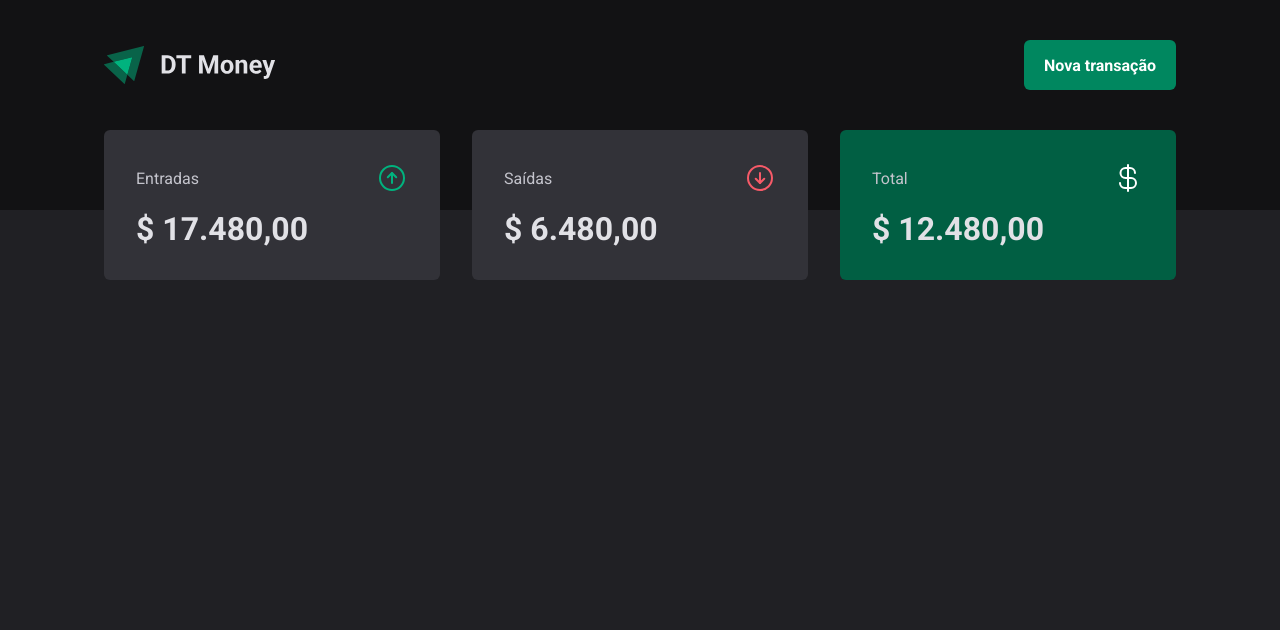
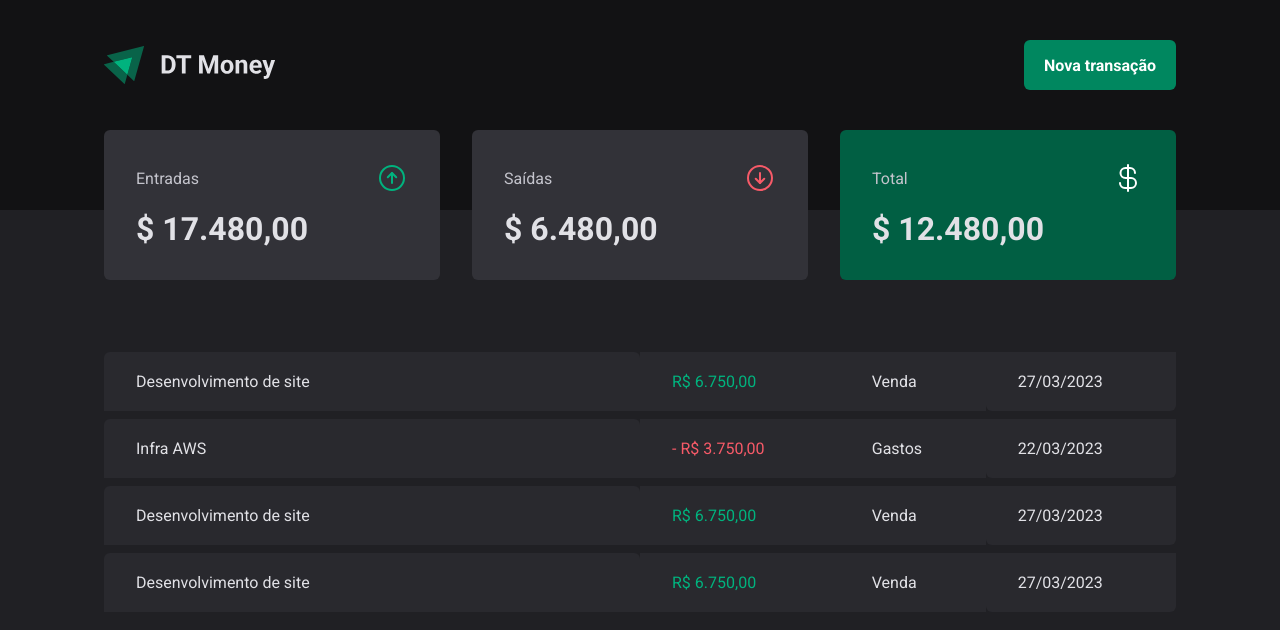
Before and after one commit to ViktorHugodev/dt-money, a React (Vite) app: page / in a window 1280 px wide. Shown: the top 630 px of the page. Built offline with nearby package versions, Linux system fonts and the light colour scheme.

Commit message:
feat: table with values

```diff
--- a/src/pages/Transactions/index.tsx
+++ b/src/pages/Transactions/index.tsx
@@ -1,11 +1,61 @@
 import { Header } from '../../components/Header';
 import { Summary } from '../../components/Summary';
+import { PriceHighLight, TransactionContainer, TransactionTable } from './styles';
 
 export function Transactions(){
   return (
     <>
     <Header/>
     <Summary />
+    <TransactionContainer>
+    <TransactionTable>
+      <tbody>
+        <tr>
+          <td width="50%">Desenvolvimento de site</td>
+          <td>
+            <PriceHighLight variant="income">
+              R$ 6.750,00
+            </PriceHighLight>
+            </td>
+          <td>
+            Venda
+            </td>
+          <td>27/03/2023</td>
+        </tr>
+        <tr>
+          <td width="50%">Infra AWS</td>
+          <td>
+          <PriceHighLight variant="outcome">
+              - R$ 3.750,00
+            </PriceHighLight>
+            </td>
+          <td>Gastos</td>
+          <td>22/03/2023</td>
+        </tr>
+        <tr>
+          <td width="50%">Desenvolvimento de site</td>
+          <td>
+          <PriceHighLight variant="income">
+              R$ 6.750,00
+            </PriceHighLight>
+            </td>
+          <td>Venda</td>
+          <td>27/03/2023</td>
+        </tr>
+        <tr>
+          <td width="50%">Desenvolvimento de site</td>
+          <td>
+            <PriceHighLight variant="income">
+              R$ 6.750,00
+            </PriceHighLight>
+            </td>
+          <td>Venda</td>
+          <td>27/03/2023</td>
+        </tr>
+      </tbody>
+    </TransactionTable>
+    </TransactionContainer>
+
     </>
   )
 }
--- a/src/pages/Transactions/styles.ts
+++ b/src/pages/Transactions/styles.ts
@@ -0,0 +1,35 @@
+import styled from 'styled-components';
+
+export const TransactionContainer = styled.main`
+  width: 100%;
+  max-width: 1120px;
+  margin: 4rem auto 0;
+  padding: 0 1.5rem;
+`
+interface PriceHighLightProps {
+  variant: 'income'| 'outcome'
+}
+export const PriceHighLight = styled.span<PriceHighLightProps>`
+  color: ${props => props.variant === 'income' ? props.theme['green-300']: props.theme['red-300']}
+`
+
+export const TransactionTable = styled.table`
+  width: 100%;
+  border-collapse: separate;
+  border-spacing: 0 0.5rem;
+
+  td {
+    padding: 1.25rem 2rem;
+    background-color: ${props => props.theme['gray-700']};
+
+    &:first-child {
+      border-top-left-radius: 6px;
+      border-top-right-radius: 6px;
+    }
+
+    &:last-child {
+      border-bottom-left-radius: 6px;
+      border-bottom-right-radius: 6px;
+    }
+  }
+`
```
